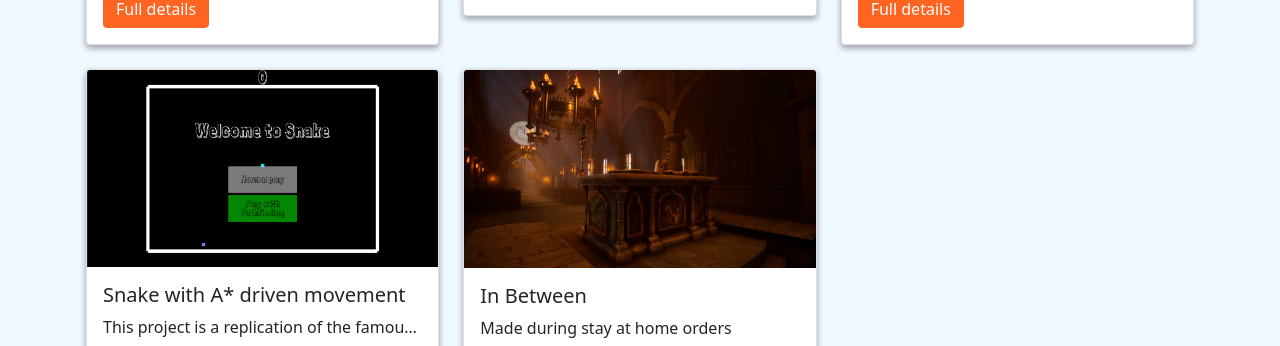
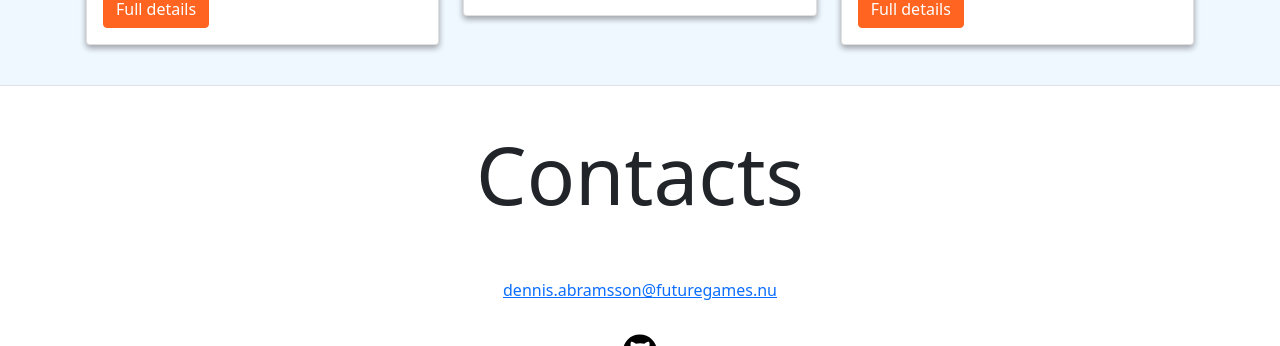
Before and after one commit to portalen-io/dennisabramsson.se, a React (Create React App) app: page /projects in a window 1280 px wide. Shown: the part 606-952 px from the top of the page. Built offline with nearby package versions, Linux system fonts and the light colour scheme.

Commit message:
Hid the 2 unwritten projects.

```diff
--- a/src/App.tsx
+++ b/src/App.tsx
@@ -389,111 +389,111 @@ export const DataContext: React.Context<IData> = React.createContext({
                 }
             ]
         },
-        {
-            id: '677d7fd1-5928-453a-a3cc-79d015ec295c',
-            path: '/project/snake',
-            name: 'Snake with A* driven movement',
-            description: "This project is a replication of the famous Snake game with a AI driven snake that uses A* pathfinding to make it's way to the food.",
-            thumbnailFile: {
-                name: 'projects/snake/thumbnail',
-                type: 'png',
-                alt: 'A* Snake'
-            },
-            iframe: {
-                src: 'https://www.youtube.com/embed/zKOY2J29YKo'
-            },
-            fullWidth: false,
-            asides: [
-                {
-                    title: 'Project Information',
-                    paragraphs: [
-                        "Tools used: Unity Engine, Visual Studio, C#, Github",
-                        "Team Size: 1",
-                        "Project Time: 4 weeks",
-                        "Summary: This project was made as a school project were the main goal was to recreate the Snake game using a single linked list. The bonus goal was adding an AI which goal was to find the food and go to it through the use of A* pathfiniding.",
+        //{
+        //    id: '677d7fd1-5928-453a-a3cc-79d015ec295c',
+        //    path: '/project/snake',
+        //    name: 'Snake with A* driven movement',
+        //    description: "This project is a replication of the famous Snake game with a AI driven snake that uses A* pathfinding to make it's way to the food.",
+        //    thumbnailFile: {
+        //        name: 'projects/snake/thumbnail',
+        //        type: 'png',
+        //        alt: 'A* Snake'
+        //    },
+        //    iframe: {
+        //        src: 'https://www.youtube.com/embed/zKOY2J29YKo'
+        //    },
+        //    fullWidth: false,
+        //    asides: [
+        //        {
+        //            title: 'Project Information',
+        //            paragraphs: [
+        //                "Tools used: Unity Engine, Visual Studio, C#, Github",
+        //                "Team Size: 1",
+        //                "Project Time: 4 weeks",
+        //                "Summary: This project was made as a school project were the main goal was to recreate the Snake game using a single linked list. The bonus goal was adding an AI which goal was to find the food and go to it through the use of A* pathfiniding.",
 
-                    ],
-                    chatBubble: false
-                },
-            ],
-            blogs: [
-                {
-                    title: 'Video',
-                    paragraphs: [
-                        "The video linked is a showcase of the pathing for the snake.",
-                        "Red tiles are the snakes body and is deemed unpassable. It will do everything in it's power to avoid stepping on those tiles.",
-                        "Green tiles are the drawn path that the snake is on. The last piece being it's target tile.",
-                    ],
-                },
-                {
-                    title: "Tile/SinglyLinkedList",
-                    paragraphs: [
-                        "The first two code snippets you can see on the left side is my implementation of a single linked list.",
-                        "The Tile class is just a simple struct that keeps all the information we need to build the list.",
-                        "My SinglyLinkedList class is the actual implemention of the list. It is later used in game to handle the Snakes movement. To handle the movement I simply move the first object in the list one step in the right direction. I then get the last object in the list, which is why I saved it as a variable, and place it right behind the head.",
-                        "That way I am able to produce a result where the snake is moving fluidly without having to move every single body part."
-                    ],
-                    hiddenIMG: {
-                        name: "projects/snake/"
-                    }
-                },
-                {
-                    title: "Node/FindPath",
-                    paragraphs: [
-                        "The last two snippets are from my implementation of the A* algorithm.",
-                        "The node class is structured similar to the Tile class. It contains the data necessary to calculate the path.",
-                        "FindPath, as the name suggest, is the actual fuction that calculates the path from the start position to the target position. If the target node is found and there is a clear path to it we retrace our steps and add every node to a list. I then reverse the list which results in having a data container I can iterate through to know the next movement for the snake.",
-                        "If no clear path can be found I created logic for the snake to try to survive a bit longer in hope that a path would open up as the snake continues to move. To do this I simply made the snakes tail walkable and put it as the target node for finding a path. Which results in the snake following itself untill a path can be found.",
-                        "If neither the the original target node or the tail can be found the snake will check the closest nodes to see which is walkable and go to it. This gives the snakes a few extra movements in hope of finding a path. If it doesn't find a path it will hit eventually hit a wall or collide with itself trigger the loosing condition."
-                    ]
-                }
-            ]
-        },
-        {
-            id: '842d1d8d-5fef-49d5-a8a9-794b61f7d35e',
-            path: '/project/in-between/',
-            name: 'In Between',
-            description: "Made during stay at home orders",
-            fullWidth: false,
-            thumbnailFile: {
-                name: 'projects/in-between/altar',
-                alt: 'In Between',
-                type: 'png'
-            },
-            iframe: {
-                src: 'https://www.youtube.com/embed/j4_2VheEmvU?list=PL8E3158rsFGsHedwHJEcSfT0B7z1fdXGN'
-            },
-            asides: [
-                {
-                    title: 'Project Information',
-                    paragraphs: [
-                        "Tools used: Unreal Engine, Visual Studio, C++, Github, Unreal Blueprints, Miro",
-                        "Role: Programmer",
-                        "Team Size: 10",
-                        "Project Time: 4 weeks",
-                        "Summary: In Between is a first-person puzzle-game that plays out in between the planes of Paradise and Despair, also know as Limbo. Limbo is a place of uncertainty. Only souls who couldn't be judged ends up here. Where they are given a second chance to reach Paradise. To be deemed worthy to open the door to Paradise and enter, you must complete a set of puzzles. Just make sure you do it quick, the plane of Despair is not known for their patience when collecting lost souls.",
+        //            ],
+        //            chatBubble: false
+        //        },
+        //    ],
+        //    blogs: [
+        //        {
+        //            title: 'Video',
+        //            paragraphs: [
+        //                "The video linked is a showcase of the pathing for the snake.",
+        //                "Red tiles are the snakes body and is deemed unpassable. It will do everything in it's power to avoid stepping on those tiles.",
+        //                "Green tiles are the drawn path that the snake is on. The last piece being it's target tile.",
+        //            ],
+        //        },
+        //        {
+        //            title: "Tile/SinglyLinkedList",
+        //            paragraphs: [
+        //                "The first two code snippets you can see on the left side is my implementation of a single linked list.",
+        //                "The Tile class is just a simple struct that keeps all the information we need to build the list.",
+        //                "My SinglyLinkedList class is the actual implemention of the list. It is later used in game to handle the Snakes movement. To handle the movement I simply move the first object in the list one step in the right direction. I then get the last object in the list, which is why I saved it as a variable, and place it right behind the head.",
+        //                "That way I am able to produce a result where the snake is moving fluidly without having to move every single body part."
+        //            ],
+        //            hiddenIMG: {
+        //                name: "projects/snake/"
+        //            }
+        //        },
+        //        {
+        //            title: "Node/FindPath",
+        //            paragraphs: [
+        //                "The last two snippets are from my implementation of the A* algorithm.",
+        //                "The node class is structured similar to the Tile class. It contains the data necessary to calculate the path.",
+        //                "FindPath, as the name suggest, is the actual fuction that calculates the path from the start position to the target position. If the target node is found and there is a clear path to it we retrace our steps and add every node to a list. I then reverse the list which results in having a data container I can iterate through to know the next movement for the snake.",
+        //                "If no clear path can be found I created logic for the snake to try to survive a bit longer in hope that a path would open up as the snake continues to move. To do this I simply made the snakes tail walkable and put it as the target node for finding a path. Which results in the snake following itself untill a path can be found.",
+        //                "If neither the the original target node or the tail can be found the snake will check the closest nodes to see which is walkable and go to it. This gives the snakes a few extra movements in hope of finding a path. If it doesn't find a path it will hit eventually hit a wall or collide with itself trigger the loosing condition."
+        //            ]
+        //        }
+        //    ]
+        //},
+        //{
+        //    id: '842d1d8d-5fef-49d5-a8a9-794b61f7d35e',
+        //    path: '/project/in-between/',
+        //    name: 'In Between',
+        //    description: "Made during stay at home orders",
+        //    fullWidth: false,
+        //    thumbnailFile: {
+        //        name: 'projects/in-between/altar',
+        //        alt: 'In Between',
+        //        type: 'png'
+        //    },
+        //    iframe: {
+        //        src: 'https://www.youtube.com/embed/j4_2VheEmvU?list=PL8E3158rsFGsHedwHJEcSfT0B7z1fdXGN'
+        //    },
+        //    asides: [
+        //        {
+        //            title: 'Project Information',
+        //            paragraphs: [
+        //                "Tools used: Unreal Engine, Visual Studio, C++, Github, Unreal Blueprints, Miro",
+        //                "Role: Programmer",
+        //                "Team Size: 10",
+        //                "Project Time: 4 weeks",
+        //                "Summary: In Between is a first-person puzzle-game that plays out in between the planes of Paradise and Despair, also know as Limbo. Limbo is a place of uncertainty. Only souls who couldn't be judged ends up here. Where they are given a second chance to reach Paradise. To be deemed worthy to open the door to Paradise and enter, you must complete a set of puzzles. Just make sure you do it quick, the plane of Despair is not known for their patience when collecting lost souls.",
 
-                    ],
-                    chatBubble: false
-                }
-            ],
-            blogs: [
-                {
-                    title: "About the Project",
-                    paragraphs: [
-                        "In Between was planned and created during a 4 week period while most, if not all, team members worked remote. We were tasked to take inspiration for both the gameplay and the art syle from Bosch's painting: The Garden of Earthly Delights. We leaned towards a biblical interpretation, where the left side would depict Garden of Eden and symbolize heaven. While the right side would be hell.",
-                        "After a bit of brainstorming our idea of playing the game in a Limbo state, between heaven and hell was borned. The idea was that the puzzles would work as tests for the player. If successful, they are rewarded with enternal bliss. If not, they get dragged to hell.",
-                        "We had some further requirements for the game aswell. It had to be a singleplayer puzzle game and the median game session could not exceed a length of 10 minutes. We decided that limiting how long you could play would help us in designing the puzzles complexity and implemented a timer that would end the game after 10 minutes. "
-                    ]
-                },
-                {
-                    title: "My contribution",
-                    paragraphs: [
-                        ""
-                    ]
-                }
-            ]
-        },
+        //            ],
+        //            chatBubble: false
+        //        }
+        //    ],
+        //    blogs: [
+        //        {
+        //            title: "About the Project",
+        //            paragraphs: [
+        //                "In Between was planned and created during a 4 week period while most, if not all, team members worked remote. We were tasked to take inspiration for both the gameplay and the art syle from Bosch's painting: The Garden of Earthly Delights. We leaned towards a biblical interpretation, where the left side would depict Garden of Eden and symbolize heaven. While the right side would be hell.",
+        //                "After a bit of brainstorming our idea of playing the game in a Limbo state, between heaven and hell was borned. The idea was that the puzzles would work as tests for the player. If successful, they are rewarded with enternal bliss. If not, they get dragged to hell.",
+        //                "We had some further requirements for the game aswell. It had to be a singleplayer puzzle game and the median game session could not exceed a length of 10 minutes. We decided that limiting how long you could play would help us in designing the puzzles complexity and implemented a timer that would end the game after 10 minutes. "
+        //            ]
+        //        },
+        //        {
+        //            title: "My contribution",
+        //            paragraphs: [
+        //                ""
+        //            ]
+        //        }
+        //    ]
+        //},
     ],
     socials: [
         {
```
